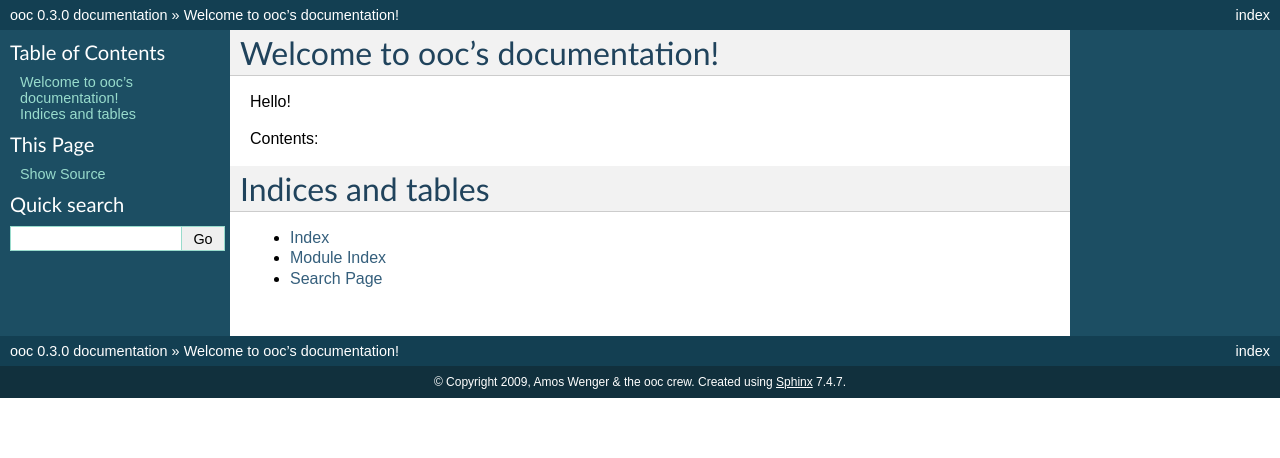
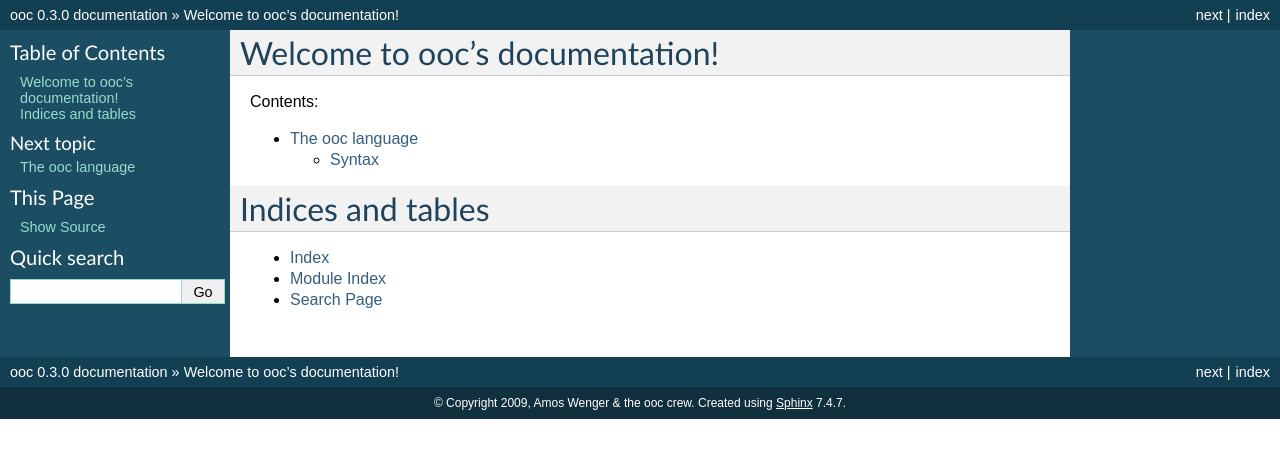
Before and after one commit to fasterthanlime/ooc-docs, a Sphinx documentation site: the page built from source/index.rst, in a window 1280 px wide. Shown: the top 458 px of the page. Built offline with Sphinx 7.4.7, drawn with Linux system fonts in a browser that asks for light colours.

Commit message:
added a Language section

```diff
--- a/source/index.rst
+++ b/source/index.rst
@@ -6,12 +6,12 @@
 Welcome to ooc's documentation!
 ===============================
 
-Hello!
-
 Contents:
 
 .. toctree::
    :maxdepth: 2
+
+   language/index.rst
 
 Indices and tables
 ==================
--- /dev/null
+++ b/source/language/index.rst
@@ -0,0 +1,7 @@
+The ooc language
+================
+
+.. toctree::
+    :maxdepth: 2
+
+    syntax.rst
```
Also changed, not shown: source/language/syntax.rst (added, +10 -0 lines).
